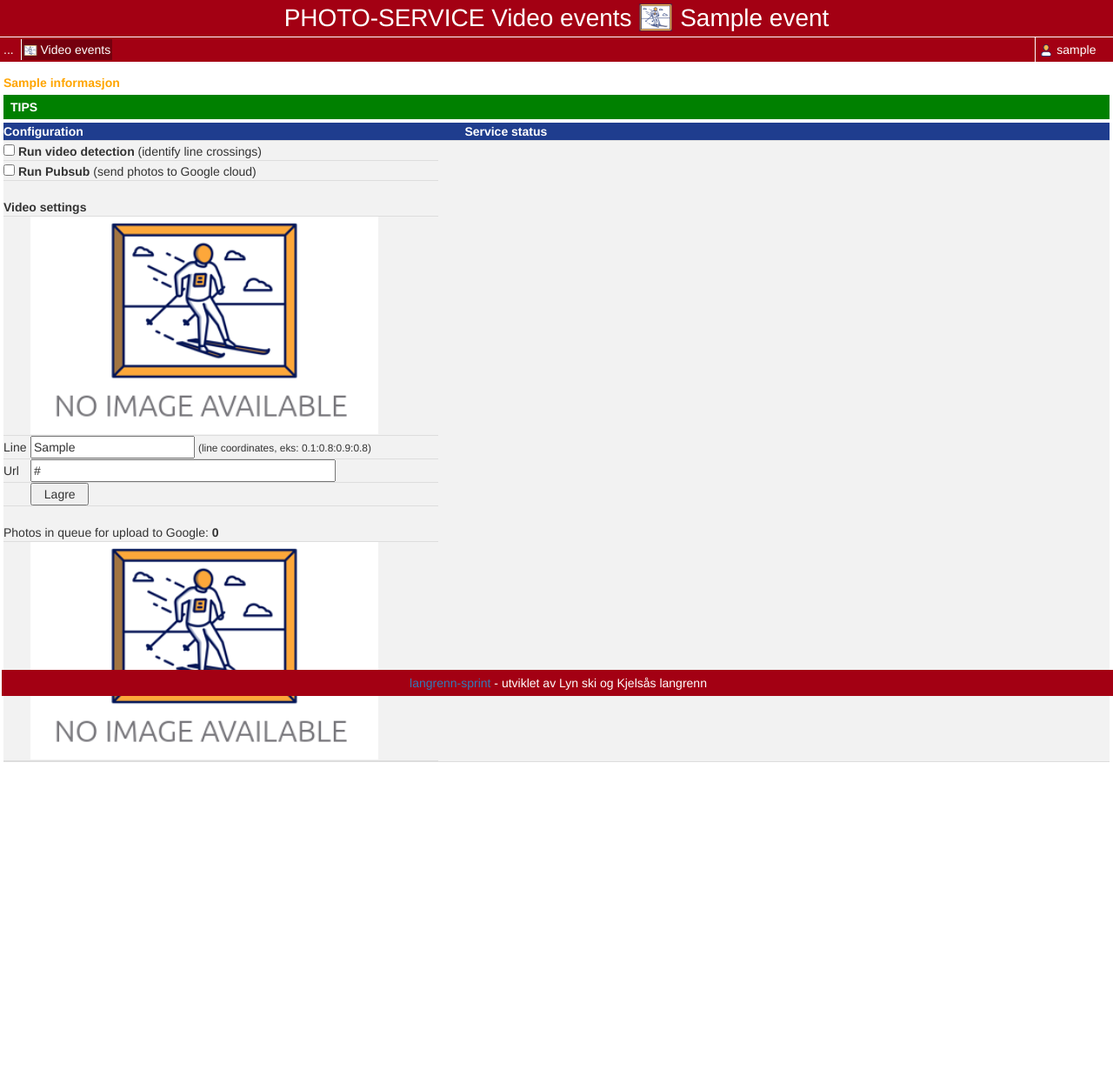
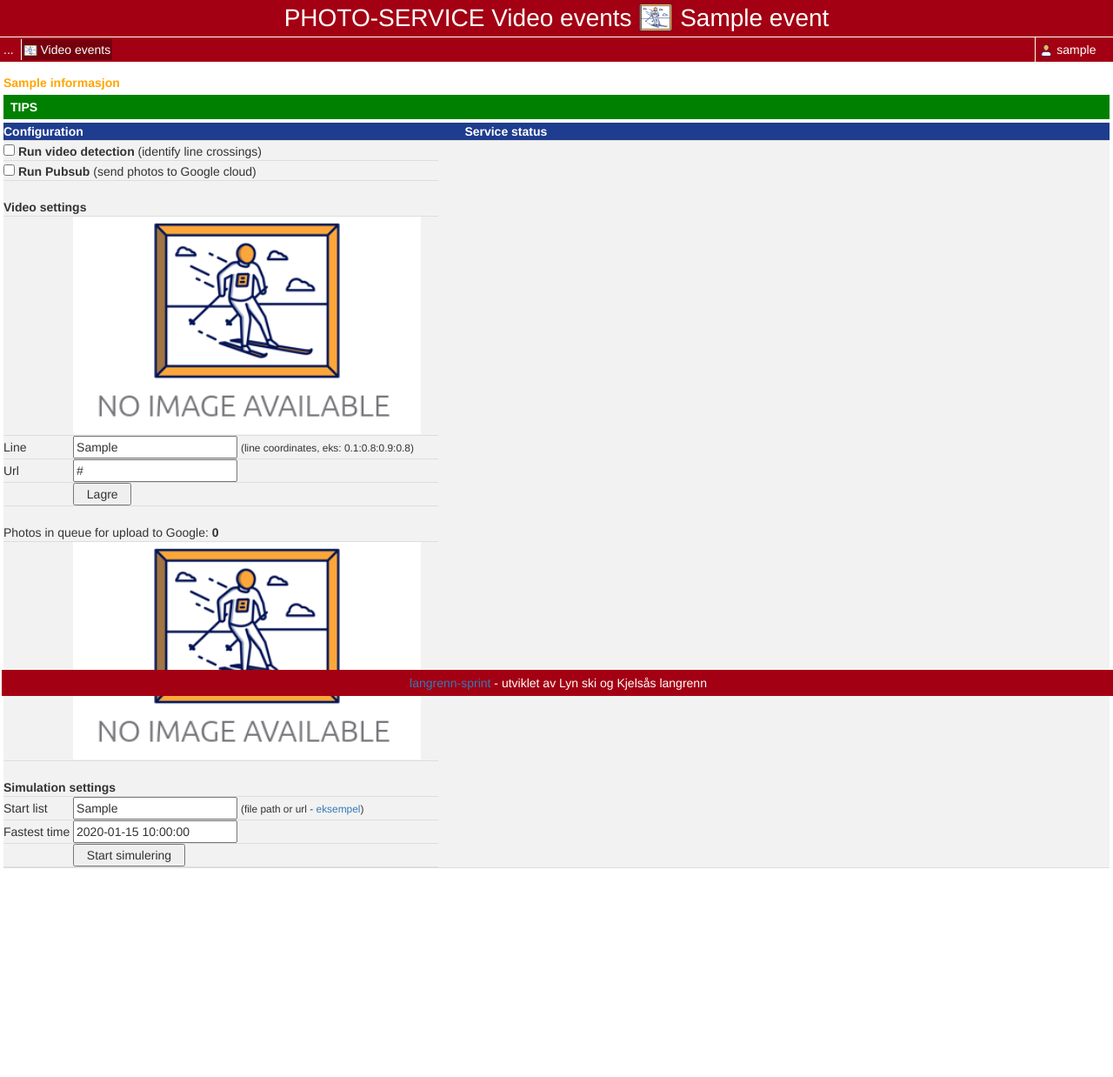
Before and after one commit to langrenn-sprint/photo-service-gui, a Python web app: template photo_service_gui/templates/video_events.html in a window 1280 px wide. Shown: the top 1238 px of the page at 87% size. Before the commit the page ends 876 px from the top, so only its background shows below. Run offline with Jinja, Linux system fonts and the light colour scheme; the template is opened without the code that fills it: most values are stand-ins (such as "Sample title", 1, 10 or a date in 2020); some libraries are stand-ins or nearby versions.

Commit message:
Simulation of events #37

```diff
--- a/photo_service_gui/config/global_settings.json
+++ b/photo_service_gui/config/global_settings.json
@@ -22,5 +22,8 @@
     "SHOW_VIDEO": "False",
     "VIDEO_URL": "https://harnaes.no/maalfoto/2023SkiMaal.mp4",
     "DETECTION_BOX_MINIMUM_SIZE": "0.08",
-    "DETECTION_BOX_MAXIMUM_SIZE": "0.9"
+    "DETECTION_BOX_MAXIMUM_SIZE": "0.9",
+    "SIMULATION_CROSSINGS_START": "False",
+    "SIMULATION_START_LIST_FILE": "tests/files/startliste.csv",
+    "SIMULATION_FASTEST_TIME": "300"
 }
--- a/photo_service_gui/static/styles.css
+++ b/photo_service_gui/static/styles.css
@@ -141,6 +141,11 @@ border-right: 1px solid #ddd;
   color: black;
   font-weight: bold;
 }
+
+.black {
+  color: black;
+}
+
 #white-text {
   color: white;
 }
--- a/photo_service_gui/templates/config.html
+++ b/photo_service_gui/templates/config.html
@@ -22,12 +22,12 @@
       <td>
         <form action=/config method=post>
           <input type="hidden" name=event_id value="{{ event_id }}">
-          <input type="submit" name=reset_config value="  Nullstill config  ">
+          <input type="submit" name=reset_config class=black value="  Nullstill config  ">
         </form>
       </td>
       <td>
         <form action=/config method=get>
-          <input type="submit" name=edit_config value="  Rediger config  ">
+          <input type="submit" name=edit_config class=black value="  Rediger config  ">
           <input type="hidden" name=event_id value="{{ event_id }}">
           <input type="hidden" name=action value="edit">
         </form>
--- a/photo_service_gui/templates/index.html
+++ b/photo_service_gui/templates/index.html
@@ -34,7 +34,7 @@
     <td id=headerblue align="right">
       {% if username != "Gjest" %}
         <form action="/" method="post">
-          <input type="submit" name=delete_event value="  Slett event ">
+          <input type="submit" name=delete_event class=black value="  Slett event ">
           <input type="hidden" name=event_id value={{ oneevent.id }}>
         </form>
       {% endif %}
--- a/photo_service_gui/templates/open_base.html
+++ b/photo_service_gui/templates/open_base.html
@@ -80,6 +80,7 @@
             {% else %}
               <a id="myUsers" href="/users">Brukere</a>
               <a id="mySettings" href="/settings">Globale innstillinger</a>
+              <a href="https://langrenn-sprint.github.io/docs" target="_blank">Docs</a>
               <a href="/logout">Logg ut</a>
             {% endif %}
           </div>
--- a/photo_service_gui/templates/video_events.html
+++ b/photo_service_gui/templates/video_events.html
@@ -26,6 +26,7 @@
     mens informasjon sendes til Pubsub og legges på en meldingskø der interessenter kan abonnere på hendelsene.
     <br><b>Configuration</b> - Mulighet for å skru av og på tjenestene (video analytics og pubsub) samt å stille inn video url og linje-koordinater.
     <br><b>Status</b> - Her vises statusmeldinger for tjenesten. Både det som registreres på videoen og at meldingenr sendes videre til meldingskøen i Google (pubsub).<br>
+    <br><b>Simulering</b> - (For testing) Her er det mulig å få systemet til å generere passeringer. Krever at en startliste gis som input.<br>
   </div>
   <div id=spacer></div>
   <! --- End Information --->
@@ -152,7 +153,7 @@
           </tr>
           <tr>
             <td>Url</td>
-            <td><input type="text" id="video_url" name="video_url" value="{{ video_url }}" size="40"></td>
+            <td><input type="text" id="video_url" name="video_url" value="{{ video_url }}"></td>
           </tr>
           <tr>
             <td></td>
@@ -173,6 +174,31 @@
               <img id="photo_queue_latest" src="../static/no_image.png" title="Latest photo from vision AI detection" style="width:400px">
             </td>
           </tr>
+          <tr>
+            <td colspan="2">
+              <b><br>Simulation settings</b>
+            </td>
+          </tr>
+          <form action=/video_events method=post>
+          <tr>
+            <td>Start list</td>
+            <td>
+              <input type="text" name="sim_list" value="{{ sim_list }}">
+              <small>(file path or url - <a href="https://www.harnaes.no/sprint/web/startliste.csv">eksempel</a>)</small>
+            </td>
+          </tr>
+          <tr>
+            <td>Fastest time</td>
+            <td><input type="text" name="sim_fastest_time" value="{{ sim_fastest_time }}"></td>
+          </tr>
+          <tr>
+            <td></td>
+            <td>
+              <input type="submit" name="update_config" value="  Start simulering  ">
+              <input type="hidden" name=event_id value="{{ event_id }}">
+            </td>
+          </tr>
+          </form>
         </table>
       </td>
       <td>&nbsp;</td>
@@ -180,7 +206,7 @@
         <span id="send_result"></span>
       </td>
     </tr>
-  </table>
+</table>
   <script>
     // trigger every 5 seconds
     window.setInterval(sync_status, 5000);
```
Also changed, not shown: photo_service_gui/views/video_events.py (+29 -9 lines).
